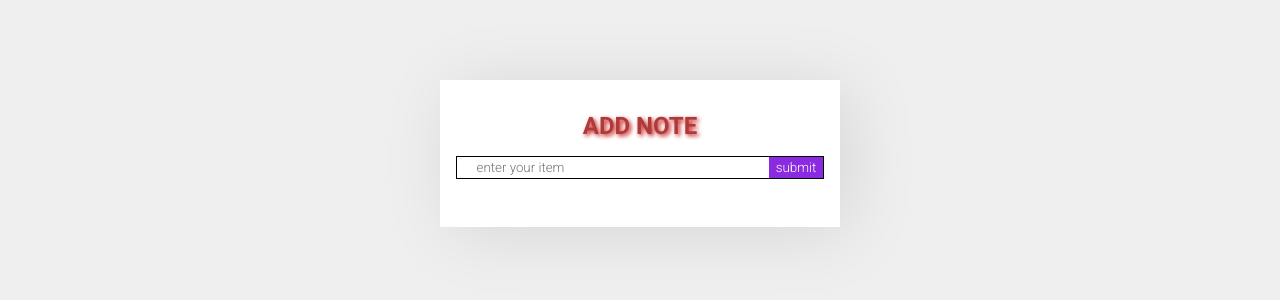
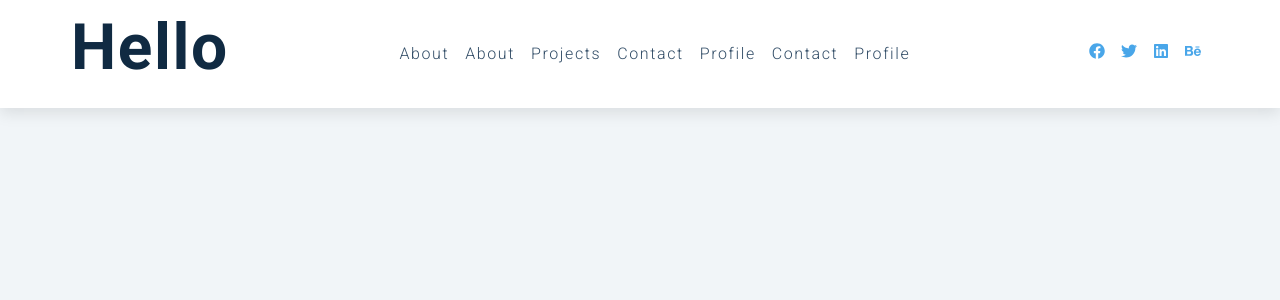
Before and after one commit to karan-078/news, a React (Create React App) app: page / in a window 1280 px wide. Shown: the top 300 px of the page. Built offline with nearby package versions, Linux system fonts and the light colour scheme.

Commit message:
intial commit

```diff
--- a/src/App.js
+++ b/src/App.js
@@ -1,11 +1,12 @@
 import React from 'react'
 import './App.css';
-import Main from './grocearybud/Main';
+import Navbar from './navbar/Navbar';
 const App = () => {
 
   return (
-  <>
- <Main/>
+ <>
+  <Navbar/>
+
   </>
   )
 }
--- a/src/navbar/Navbar.js
+++ b/src/navbar/Navbar.js
@@ -0,0 +1,57 @@
+import React, { useState, useRef, useEffect } from 'react';
+import './nav.css'
+import { FaBars } from 'react-icons/fa';
+import { links, social } from './data';
+
+const Navbar = () => {
+  const [showLinks, setShowLinks] = useState(false);
+  const linksContainerRef = useRef(null);
+  const linksRef = useRef(null);
+  const toggleLinks = () => {
+    setShowLinks(!showLinks);
+  };
+  useEffect(() => {
+    const linksHeight = linksRef.current.getBoundingClientRect().height;
+    if (showLinks) {
+      linksContainerRef.current.style.height = `${linksHeight}px`;
+    } else {
+      linksContainerRef.current.style.height = '0px';
+    }
+  }, [showLinks]);
+  return (
+    <nav>
+      <div className='nav-center'>
+        <div className='nav-header'>
+         <h1>hello</h1>
+          <button className='nav-toggle' onClick={toggleLinks}>
+            <FaBars />
+          </button>
+        </div>
+        <div className='links-container' ref={linksContainerRef}>
+          <ul className='links' ref={linksRef}>
+            {links.map((link) => {
+              const { id, url, text } = link;
+              return (
+                <li key={id}>
+                  <a href={url}>{text}</a>
+                </li>
+              );
+            })}
+          </ul>
+        </div>
+        <ul className='social-icons'>
+          {social.map((socialIcon) => {
+            const { id, url, icon } = socialIcon;
+            return (
+              <li key={id}>
+                <a href={url}>{icon}</a>
+              </li>
+            );
+          })}
+        </ul>
+      </div>
+    </nav>
+  );
+};
+
+export default Navbar;
--- a/src/navbar/data.js
+++ b/src/navbar/data.js
@@ -0,0 +1,65 @@
+import React from 'react';
+import { FaBehance, FaFacebook, FaLinkedin, FaTwitter } from 'react-icons/fa';
+export const links = [
+  {
+    id: 1,
+    url: '/',
+    text: 'About',
+  },
+  {
+    id: 2,
+    url: '/about',
+    text: 'about',
+  },
+  {
+    id: 3,
+    url: '/projects',
+    text: 'projects',
+  },
+  {
+    id: 4,
+    url: '/contact',
+    text: 'contact',
+  },
+  {
+    id: 5,
+    url: '/profile',
+    text: 'profile',
+  },
+
+  {
+    id: 4,
+    url: '/contact',
+    text: 'contact',
+  },
+  {
+    id: 5,
+    url: '/profile',
+    text: 'profile',
+  },
+
+
+];
+
+export const social = [
+  {
+    id: 1,
+    url: 'https://www.twitter.com',
+    icon: <FaFacebook />,
+  },
+  {
+    id: 2,
+    url: 'https://www.twitter.com',
+    icon: <FaTwitter />,
+  },
+  {
+    id: 3,
+    url: 'https://www.twitter.com',
+    icon: <FaLinkedin />,
+  },
+  {
+    id: 4,
+    url: 'https://www.twitter.com',
+    icon: <FaBehance />,
+  },
+];
--- /dev/null
+++ b/src/navbar/nav.css
@@ -0,0 +1,232 @@
+/*
+===============
+Variables
+===============
+*/
+
+:root {
+    /* dark shades of primary color*/
+    --clr-primary-1: hsl(205, 86%, 17%);
+    --clr-primary-2: hsl(205, 77%, 27%);
+    --clr-primary-3: hsl(205, 72%, 37%);
+    --clr-primary-4: hsl(205, 63%, 48%);
+    /* primary/main color */
+    --clr-primary-5: hsl(205, 78%, 60%);
+    /* lighter shades of primary color */
+    --clr-primary-6: hsl(205, 89%, 70%);
+    --clr-primary-7: hsl(205, 90%, 76%);
+    --clr-primary-8: hsl(205, 86%, 81%);
+    --clr-primary-9: hsl(205, 90%, 88%);
+    --clr-primary-10: hsl(205, 100%, 96%);
+    /* darkest grey - used for headings */
+    --clr-grey-1: hsl(209, 61%, 16%);
+    --clr-grey-2: hsl(211, 39%, 23%);
+    --clr-grey-3: hsl(209, 34%, 30%);
+    --clr-grey-4: hsl(209, 28%, 39%);
+    /* grey used for paragraphs */
+    --clr-grey-5: hsl(210, 22%, 49%);
+    --clr-grey-6: hsl(209, 23%, 60%);
+    --clr-grey-7: hsl(211, 27%, 70%);
+    --clr-grey-8: hsl(210, 31%, 80%);
+    --clr-grey-9: hsl(212, 33%, 89%);
+    --clr-grey-10: hsl(210, 36%, 96%);
+    --clr-white: #fff;
+    --clr-red-dark: hsl(360, 67%, 44%);
+    --clr-red-light: hsl(360, 71%, 66%);
+    --clr-green-dark: hsl(125, 67%, 44%);
+    --clr-green-light: hsl(125, 71%, 66%);
+    --clr-black: #222;
+    --transition: all 0.3s linear;
+    --spacing: 0.1rem;
+    --radius: 0.25rem;
+    --light-shadow: 0 5px 15px rgba(0, 0, 0, 0.1);
+    --dark-shadow: 0 5px 15px rgba(0, 0, 0, 0.2);
+    --max-width: 1170px;
+    --fixed-width: 620px;
+  }
+  /*
+  ===============
+  Global Styles
+  ===============
+  */
+
+  *,
+  ::after,
+  ::before {
+    margin: 0;
+    padding: 0;
+    box-sizing: border-box;
+  }
+  body {
+    font-family: -apple-system, BlinkMacSystemFont, 'Segoe UI', Roboto, Oxygen,
+      Ubuntu, Cantarell, 'Open Sans', 'Helvetica Neue', sans-serif;
+    background: var(--clr-grey-10);
+    color: var(--clr-grey-1);
+    line-height: 1.5;
+    font-size: 0.875rem;
+  }
+  ul {
+    list-style-type: none;
+  }
+  a {
+    text-decoration: none;
+  }
+  h1,
+  h2,
+  h3,
+  h4 {
+    letter-spacing: var(--spacing);
+    text-transform: capitalize;
+    line-height: 1.25;
+    margin-bottom: 0.75rem;
+  }
+  h1 {
+    font-size: 3rem;
+  }
+  h2 {
+    font-size: 2rem;
+  }
+  h3 {
+    font-size: 1.25rem;
+  }
+  h4 {
+    font-size: 0.875rem;
+  }
+  p {
+    margin-bottom: 1.25rem;
+    color: var(--clr-grey-5);
+  }
+  @media screen and (min-width: 800px) {
+    h1 {
+      font-size: 4rem;
+    }
+    h2 {
+      font-size: 2.5rem;
+    }
+    h3 {
+      font-size: 1.75rem;
+    }
+    h4 {
+      font-size: 1rem;
+    }
+    body {
+      font-size: 1rem;
+    }
+    h1,
+    h2,
+    h3,
+    h4 {
+      line-height: 1;
+    }
+  }
+  /*  global classes */
+
+  /* section */
+  .section {
+    width: 90vw;
+    margin: 0 auto;
+    max-width: var(--max-width);
+  }
+
+  @media screen and (min-width: 992px) {
+    .section {
+      width: 95vw;
+    }
+  }
+
+  /*
+  ===============
+  Navbar
+  ===============
+  */
+  nav {
+    background: var(--clr-white);
+    box-shadow: var(--light-shadow);
+  }
+  .nav-header {
+    display: flex;
+    align-items: center;
+    justify-content: space-between;
+    padding: 1rem;
+  }
+  .nav-toggle {
+    font-size: 1.5rem;
+    color: var(--clr-primary-5);
+    background: transparent;
+    border-color: transparent;
+    transition: var(--transition);
+    cursor: pointer;
+  }
+  .nav-toggle:hover {
+    color: var(--clr-primary-1);
+    transform: rotate(90deg);
+  }
+  .logo {
+    height: 40px;
+  }
+  .links a {
+    color: var(--clr-grey-3);
+    font-size: 1rem;
+    text-transform: capitalize;
+    letter-spacing: var(--spacing);
+    display: block;
+    padding: 0.5rem 1rem;
+    transition: var(--transition);
+  }
+  .links a:hover {
+    background: var(--clr-primary-8);
+    color: var(--clr-primary-5);
+    padding-left: 1.5rem;
+  }
+  .social-icons {
+    display: none;
+  }
+  .links-container {
+    height: 0;
+    overflow: hidden;
+    transition: var(--transition);
+  }
+  .show-container {
+    height: 10rem;
+  }
+  @media screen and (min-width: 800px) {
+    .nav-center {
+      max-width: 1170px;
+      margin: 0 auto;
+      display: flex;
+      align-items: center;
+      justify-content: space-between;
+      padding: 1rem;
+    }
+    .nav-header {
+      padding: 0;
+    }
+    .nav-toggle {
+      display: none;
+    }
+    .links-container {
+      height: auto !important;
+    }
+    .links {
+      display: flex;
+    }
+    .links a {
+      padding: 0;
+      margin: 0 0.5rem;
+    }
+    .links a:hover {
+      padding: 0;
+      background: transparent;
+    }
+    .social-icons {
+      display: flex;
+    }
+    .social-icons a {
+      margin: 0 0.5rem;
+      color: var(--clr-primary-5);
+      transition: var(--transition);
+    }
+    .social-icons a:hover {
+      color: var(--clr-primary-7);
+    }
+  }
```
Also changed, not shown: src/navbar/Sidebaar.js (added, +21 -0 lines), src/navbar/Main.js (deleted).
